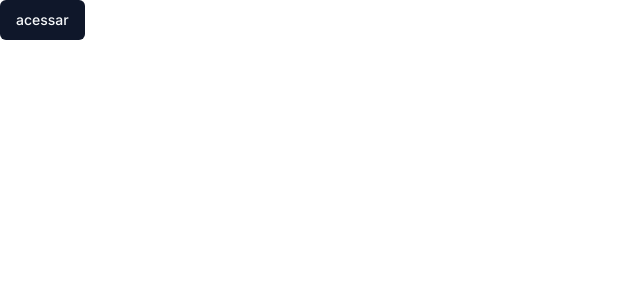
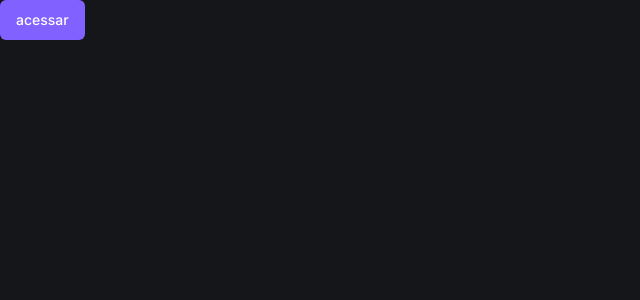
Before and after one commit to RoberioAlves/fsw-baber, a Next.js app: page / in a window 1280 px wide. Shown: the top 300 px of the page, without its empty margins (0-640 px from the left). Built offline with nearby package versions, Linux system fonts and the light colour scheme.

Commit message:
chore: Update sahdc theme

```diff
--- a/src/app/globals.css
+++ b/src/app/globals.css
@@ -3,67 +3,47 @@
 @tailwind utilities;
 
 @layer base {
-  :root {
-    --background: 0 0% 100%;
-    --foreground: 222.2 84% 4.9%;
-    --card: 0 0% 100%;
-    --card-foreground: 222.2 84% 4.9%;
-    --popover: 0 0% 100%;
-    --popover-foreground: 222.2 84% 4.9%;
-    --primary: 222.2 47.4% 11.2%;
-    --primary-foreground: 210 40% 98%;
-    --secondary: 210 40% 96.1%;
-    --secondary-foreground: 222.2 47.4% 11.2%;
-    --muted: 210 40% 96.1%;
-    --muted-foreground: 215.4 16.3% 46.9%;
-    --accent: 210 40% 96.1%;
-    --accent-foreground: 222.2 47.4% 11.2%;
-    --destructive: 0 84.2% 60.2%;
+  .dark {
+    --background: 225 9% 9%;
+    --foreground: 210 40% 98%;
+
+    --card: 228 9% 11%;
+    --card-foreground: 210 40% 98%;
+
+    --popover: 228 9% 11%;
+    --popover-foreground: 210 40% 98%;
+
+    --primary: 252 100% 69%;
+    --primary-foreground: 0 0% 100%;
+
+    --secondary: 228 6% 16%;
+    --secondary-foreground: 210 40% 98%;
+
+    --muted: 228 6% 16%;
+    --muted-foreground: 215 20.2% 65.1%;
+
+    --accent: 228 6% 16%;
+    --accent-foreground: 210 40% 98%;
+
+    --destructive: 0 84% 60%;
     --destructive-foreground: 210 40% 98%;
-    --border: 214.3 31.8% 91.4%;
-    --input: 214.3 31.8% 91.4%;
-    --ring: 222.2 84% 4.9%;
+
+    --border: 228 6% 16%;
+    --input: 228 6% 16%;
+    --ring: 212.7 26.8% 83.9%;
+
     --radius: 0.5rem;
-    --chart-1: 12 76% 61%;
-    --chart-2: 173 58% 39%;
-    --chart-3: 197 37% 24%;
-    --chart-4: 43 74% 66%;
-    --chart-5: 27 87% 67%;
-  }
-
-  .dark {
-    --background: 222.2 84% 4.9%;
-    --foreground: 210 40% 98%;
-    --card: 222.2 84% 4.9%;
-    --card-foreground: 210 40% 98%;
-    --popover: 222.2 84% 4.9%;
-    --popover-foreground: 210 40% 98%;
-    --primary: 210 40% 98%;
-    --primary-foreground: 222.2 47.4% 11.2%;
-    --secondary: 217.2 32.6% 17.5%;
-    --secondary-foreground: 210 40% 98%;
-    --muted: 217.2 32.6% 17.5%;
-    --muted-foreground: 215 20.2% 65.1%;
-    --accent: 217.2 32.6% 17.5%;
-    --accent-foreground: 210 40% 98%;
-    --destructive: 0 62.8% 30.6%;
-    --destructive-foreground: 210 40% 98%;
-    --border: 217.2 32.6% 17.5%;
-    --input: 217.2 32.6% 17.5%;
-    --ring: 212.7 26.8% 83.9%;
-    --chart-1: 220 70% 50%;
-    --chart-2: 160 60% 45%;
-    --chart-3: 30 80% 55%;
-    --chart-4: 280 65% 60%;
-    --chart-5: 340 75% 55%;
   }
 }
 
 @layer base {
   * {
-    @apply border-border;
+    @apply border-border antialiased;
+  }
+  html {
+    @apply h-full;
   }
   body {
-    @apply bg-background text-foreground;
+    @apply h-full bg-background text-foreground;
   }
 }
--- a/src/app/layout.tsx
+++ b/src/app/layout.tsx
@@ -15,7 +15,7 @@
   children: React.ReactNode;
 }>) {
   return (
-    <html lang="en">
+    <html lang="en" className="dark">
       <body className={inter.className}>{children}</body>
     </html>
   );
```
